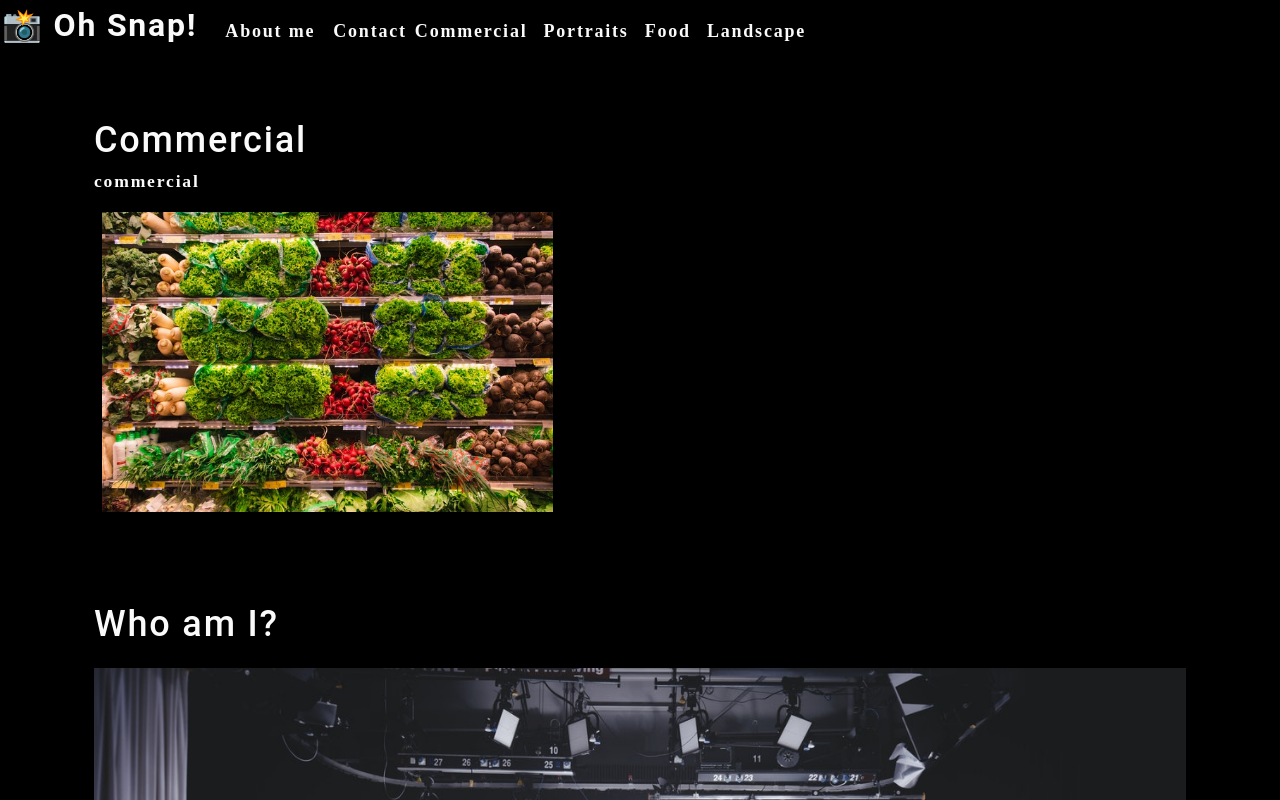
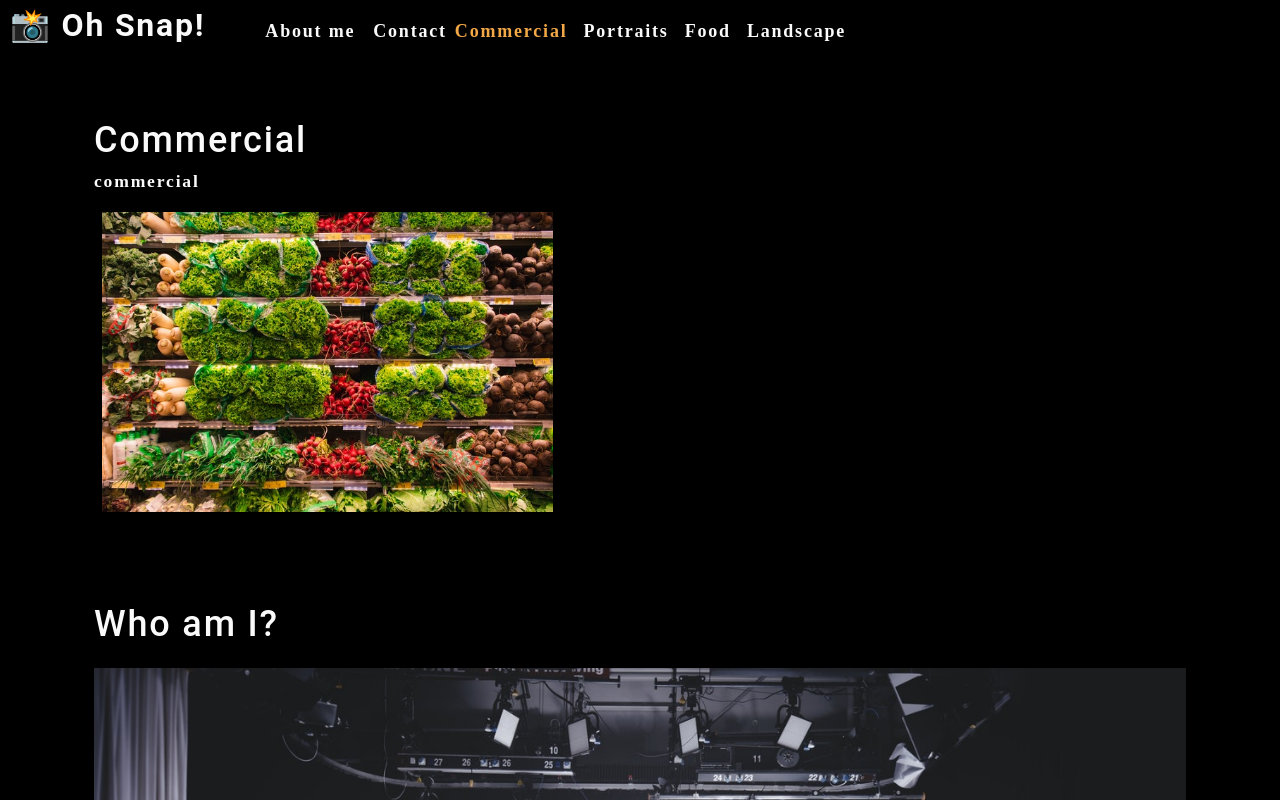
Before and after one commit to emholmes/photo-port, a React (Create React App) app: page / in a window 1280 px wide. Shown: the top 800 px of the page. Built offline with nearby package versions, Linux system fonts and the light colour scheme.

Commit message:
conditionally render gallery pages

```diff
--- a/src/App.js
+++ b/src/App.js
@@ -1,13 +1,32 @@
-import React from 'react';
+import React, {useState} from 'react';
 import './App.css';
 import About from './components/About';
 import Nav from './components/Nav';
 import Gallery from './components/Gallery';
 
 function App() {
+  const [categories] = useState([
+    {
+      name: "commercial",
+      description: "Photos of grocery stores, food trucks, and other commercial projects",
+    },
+    { name: "portraits", description: "Portraits of people in my life" },
+    { name: "food", description: "Delicious delicacies" },
+    {
+      name: "landscape",
+      description: "Fields, farmhouses, waterfalls, and the beauty of nature",
+    },
+  ]);
+
+  const [currentCategory, setCurrentCategory] = useState(categories[0]);
+
   return (
     <div>
-      <Nav />
+      <Nav
+        categories={categories}
+        setCurrentCategory={setCurrentCategory}
+        currentCategory={currentCategory}
+      />
       <main>
         <Gallery />
         <About />
--- a/src/components/Nav/index.js
+++ b/src/components/Nav/index.js
@@ -1,32 +1,26 @@
-import React from "react";
+import React, { useEffect } from "react";
+import { capitalizeFirstLetter } from "../../utils/helpers";
 
-const Nav = () => {
-  const categories = [
-    {
-      name: "Commercial",
-      description: "Photos of grocery stores, food trucks, and other commercial projects",
-    },
-    { name: "Portraits", description: "Portraits of people in my life" },
-    { name: "Food", description: "Delicious delicacies" },
-    {
-      name: "Landscape",
-      description: "Fields, farmhouses, waterfalls, and the beauty of nature",
-    },
-  ];
+const Nav = (props) => {
+  const {
+    categories = [],
+    setCurrentCategory,
+    currentCategory
+  } = props;
 
-  function categorySelected(name) {
-    console.log(`${name} clicked`)
-  }
+  useEffect(() => {
+    document.title = capitalizeFirstLetter(currentCategory.name);
+  }, [currentCategory]);
 
   return (
-    <header className="flex-row">
+    <header className="flex-row px-1">
       <h2>
         <a data-testid="link" href="/">
           <span role="img" aria-label="camera"> 📸</span> Oh Snap!
         </a>
       </h2>
       <nav>
-        <ul className="flex-row px-1">
+        <ul className="flex-row">
           <li className="mx-2">
             <a data-testid="about" href="#about">
               About me
@@ -36,9 +30,9 @@
             <span>Contact</span>
           </li>
           {categories.map((category) => (
-            <li className="mx-1" key={category.name}>
-              <span onClick={() => categorySelected(category.name)}>
-                {category.name}
+            <li className={`mx-1 ${currentCategory.name === category.name && "navActive"}`} key={category.name}>
+              <span onClick={() => setCurrentCategory(category)}>
+                {capitalizeFirstLetter(category.name)}
               </span>
             </li>
           ))}
```
